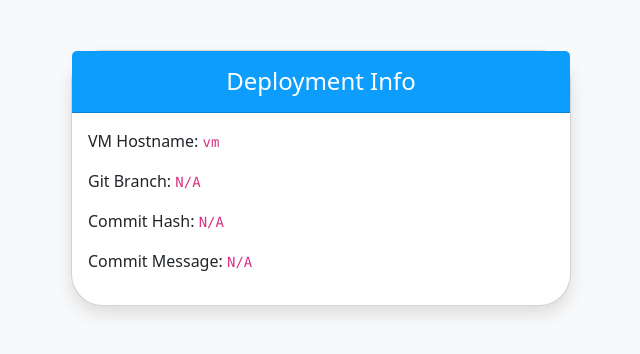
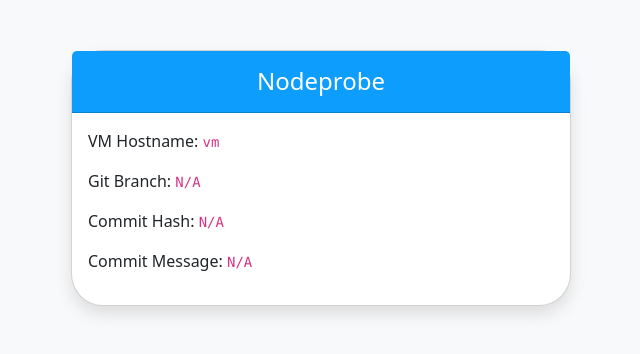
Before and after one commit to imnasim31415/vm-web-app, a Flask app: page / in a window 1280 px wide. Shown: the top 354 px of the page, without its empty margins (319-959 px from the left). Run offline with Flask 3, Linux system fonts and the light colour scheme.

Commit message:
Rename app to Nodeprobe
Co-Authored-By: Claude Sonnet 4.6 <noreply@anthropic.com>

```diff
--- a/templates/index.html
+++ b/templates/index.html
@@ -2,7 +2,7 @@
 <html lang="en">
   <head>
     <meta charset="UTF-8" />
-    <title>VM Info</title>
+    <title>Nodeprobe</title>
     <meta name="viewport" content="width=device-width, initial-scale=1" />
 
     <!-- Bootstrap 5 CDN -->
@@ -36,7 +36,7 @@
     <div class="container">
       <div class="card">
         <div class="card-header text-center">
-          <h4 class="my-2">Deployment Info</h4>
+          <h4 class="my-2">Nodeprobe</h4>
         </div>
         <div class="card-body">
           <p>
```
Also changed, not shown: .github/workflows/ci-cd.yml, README.md.
